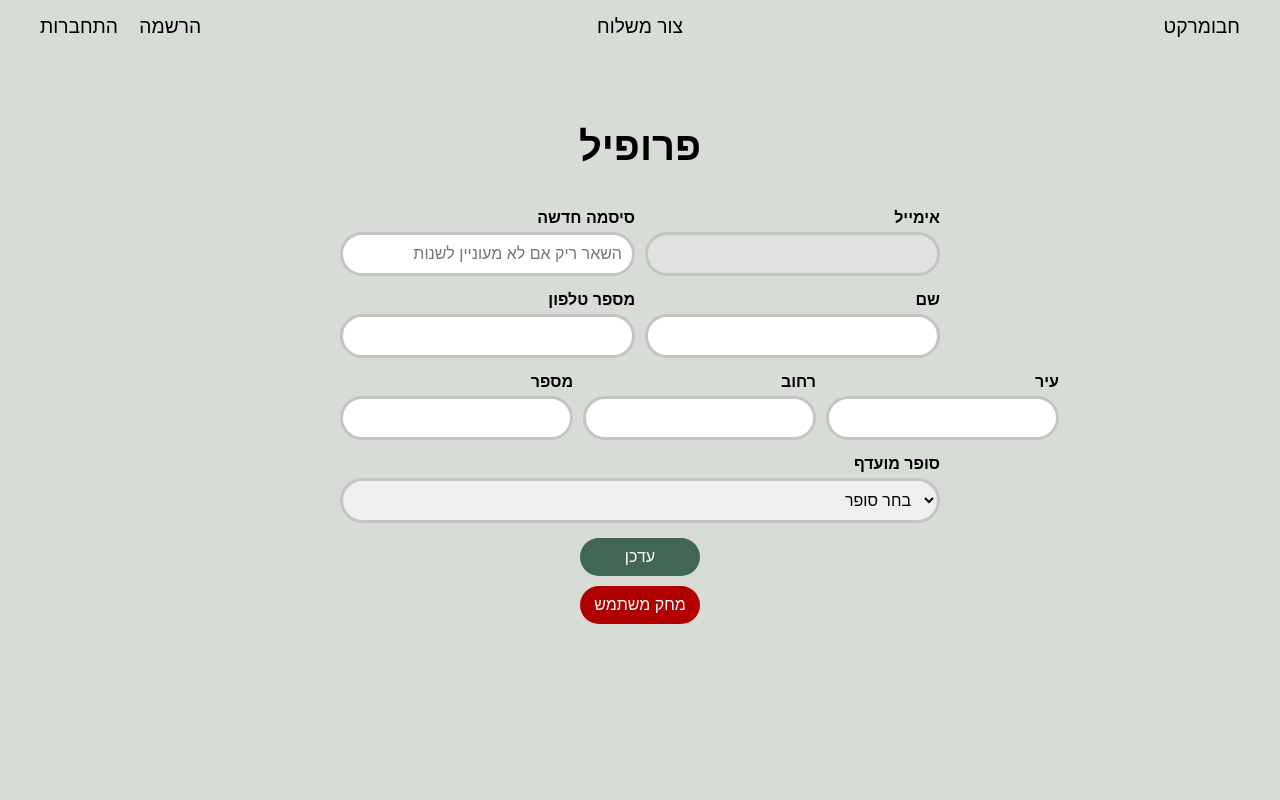
After one commit to NirMendelson/group1, a Flask app: template pages/profile/templates/profile.html in a window 1280 px wide. The commit adds this page. Run offline with Flask 3, Linux system fonts and the light colour scheme; the template is opened without the code that fills it, so the values that code supplies are empty; parts of the project's set-up code (start-up, migrations or seed data) failed here and were passed over.

Commit message:
added profile and logout

```diff
--- a/app.py
+++ b/app.py
@@ -1,12 +1,19 @@
+import os
 from flask import Flask
 from flask_cors import CORS
 from pages.delivery.delivery import delivery_bp
 from pages.signup.signup import signup_bp
 from pages.login.login import login_bp
 from pages.index.index import index_bp
+from pages.profile.profile import profile_bp  # Import the profile blueprint
 from utilities.db_connector import get_db  # Import the database connection utility
+from dotenv import load_dotenv
+
+load_dotenv()
 
 app = Flask(__name__)
+secret_key = os.getenv("SECRET_KEY")
+app.secret_key = secret_key  # For session support
 CORS(app)  # Enable CORS if needed
 
 # Database connection
@@ -17,10 +24,13 @@ app.register_blueprint(delivery_bp, url_prefix='/delivery')  # Routes under /del
 app.register_blueprint(signup_bp, url_prefix='/signup')      # Routes under /signup
 app.register_blueprint(login_bp, url_prefix='/login')        # Routes under /login
 app.register_blueprint(index_bp, url_prefix='/')             # Routes under /
+app.register_blueprint(profile_bp, url_prefix='/profile')    # Routes under /profile
 
 # Pass the database to each blueprint
 signup_bp.db = db
 login_bp.db = db
+delivery_bp.db = db
+profile_bp.db = db  # Add the database connection to the profile blueprint
 
 # Run the Flask App
 if __name__ == "__main__":
--- a/pages/index/templates/index.html
+++ b/pages/index/templates/index.html
@@ -20,10 +20,12 @@
       <h2>2. מחכים לוואצאפ על מציאת התאמה עבורכם</h2>
       <h2>3. מבצעים הזמנה משותפת</h2>
 
+      {% if not is_logged_in %}
       <div class="button-container">
         <a href="{{ url_for('signup.create_signup_page') }}" class="action-btn">הרשמה</a>
         <a href="{{ url_for('login.create_login_page') }}" class="action-btn">התחברות</a>
       </div>
+      {% endif %}
     </div>
   </body>
 </html>
--- /dev/null
+++ b/pages/profile/static/css/profile.css
@@ -0,0 +1,20 @@
+
+
+.delete-btn {
+    background-color: #b10000;
+    color: white;
+    font-family: "Assistant", sans-serif;
+    font-size: 1rem;
+    border: none;
+    border-radius: 500px;
+    padding: 10px;
+    cursor: pointer;
+    min-width: 120px;
+    display: block;
+    margin: 0 auto;
+    margin-top: 10px;
+}
+
+.delete-btn:hover {
+  background-color: #d32f2f;
+}
--- /dev/null
+++ b/pages/profile/templates/profile.html
@@ -0,0 +1,75 @@
+<!DOCTYPE html>
+<html lang="en">
+  <head>
+    <meta charset="UTF-8" />
+    <meta name="viewport" content="width=device-width, initial-scale=1.0" />
+    <title>פרופיל</title>
+    <link rel="stylesheet" href="{{ url_for('static', filename='css/base.css') }}">
+    <!-- Load signup.css first -->
+    <link rel="stylesheet" href="{{ url_for('signup.static', filename='css/signup.css') }}">
+    <!-- Then load profile-specific overrides -->
+    <link rel="stylesheet" href="{{ url_for('profile.static', filename='css/profile.css') }}">
+    <link rel="stylesheet" href="{{ url_for('static', filename='css/header.css') }}">
+
+  </head>
+  <body>
+    {% include 'components/header.html' %}
+    <div class="form-container">
+      <h1>פרופיל</h1>
+      <form id="profile-form">
+        <div class="form-row">
+          <div class="form-group">
+            <label for="password">סיסמה חדשה</label>
+            <input type="password" id="password" placeholder="השאר ריק אם לא מעוניין לשנות" />
+          </div>
+          <div class="form-group">
+            <label for="email">אימייל</label>
+            <input type="email" id="email" value="{{ customer['email'] }}" disabled />
+          </div>
+        </div>
+        <div class="form-row">
+          <div class="form-group">
+            <label for="phone">מספר טלפון</label>
+            <input type="tel" id="phone" value="{{ customer['phone'] }}" />
+          </div>
+          <div class="form-group">
+            <label for="name">שם</label>
+            <input type="text" id="name" value="{{ customer['name'] }}" />
+          </div>
+        </div>
+        <div class="form-row">
+          <div class="form-group">
+            <label for="number">מספר</label>
+            <input type="text" id="number" value="{{ customer['address']['number'] }}" />
+          </div>
+          <div class="form-group">
+            <label for="street">רחוב</label>
+            <input type="text" id="street" value="{{ customer['address']['street'] }}" />
+          </div>
+          <div class="form-group">
+            <label for="city">עיר</label>
+            <input type="text" id="city" value="{{ customer['address']['city'] }}" />
+          </div>
+        </div>
+        <div class="form-row">
+          <div class="form-group full-width">
+            <label for="supermarket">סופר מועדף</label>
+            <select id="supermarket">
+              <option value="">בחר סופר</option>
+              <option value="רמי לוי" {% if customer['supermarket'] == "רמי לוי" %}selected{% endif %}>רמי לוי</option>
+              <option value="שופרסל" {% if customer['supermarket'] == "שופרסל" %}selected{% endif %}>שופרסל</option>
+              <option value="ויקטורי" {% if customer['supermarket'] == "ויקטורי" %}selected{% endif %}>ויקטורי</option>
+              <option value="מחסני השוק" {% if customer['supermarket'] == "מחסני השוק" %}selected{% endif %}>מחסני השוק</option>
+            </select>
+          </div>
+        </div>
+        <button type="submit" class="action-btn">עדכן</button>
+        <button type="button" class="delete-btn">מחק משתמש</button>
+        <div id="error-message" class="error-message"></div>
+        <div id="success-message" class="success-message"></div>
+      </form>
+    </div>
+    <script src="{{ url_for('static', filename='components/header/static/js/header.js') }}"></script>
+    <script src="{{ url_for('profile.static', filename='js/profile.js') }}"></script>
+  </body>
+</html>
--- a/pages/signup/static/css/signup.css
+++ b/pages/signup/static/css/signup.css
@@ -1,4 +1,11 @@
-/* Form Container */
+html, body {
+  margin: 0;
+  padding: 0;
+  overflow: hidden;
+  width: 100%;
+  height: 100%;
+}
+
 .form-container {
   max-width: 600px;
   margin: 50px auto;
@@ -16,7 +23,6 @@
   margin-top: 0;
 }
 
-  /* Form Rows */
 .form-row {
   display: flex;
   gap: 10px;
--- a/pages/signup/templates/signup.html
+++ b/pages/signup/templates/signup.html
@@ -64,7 +64,6 @@
         <div id="success-message" class="success-message"></div>
       </form>
     </div>
-    <script src="{{ url_for('static', filename='components/header/static/js/header.js') }}"></script>
     <script src="{{ url_for('signup.static', filename='js/signup.js') }}"></script>
   </body>
 </html>
--- a/templates/components/header.html
+++ b/templates/components/header.html
@@ -1,7 +1,17 @@
 <header class="main-header">
   <div class="header-item left">
+    {% if is_logged_in %}
+      <div class="dropdown">
+        <a href="#" class="header-link dropdown-toggle">פרופיל</a>
+        <div class="dropdown-menu">
+          <a href="{{ url_for('profile.create_profile_page') }}" class="dropdown-item">פרופיל</a>
+          <a href="{{ url_for('login.logout') }}" class="dropdown-item">התנתק</a>
+        </div>
+      </div>
+    {% else %}
       <a href="{{ url_for('signup.create_signup_page') }}" class="header-link">הרשמה</a>
       <a href="{{ url_for('login.create_login_page') }}" class="header-link">התחברות</a>
+    {% endif %}
   </div>
   <div class="header-item center">
     <a href="{{ url_for('delivery.create_delivery_page') }}" class="header-link">צור משלוח</a>
```
Also changed, not shown: pages/delivery/delivery.py (+25 -10 lines), pages/delivery/static/js/create-delivery.js (+12 -1 lines), pages/index/index.py (+6 -2 lines), pages/login/login.py (+13 -3 lines), pages/profile/profile.py (added, +63 -0 lines), pages/profile/static/js/profile.js (added, +55 -0 lines), pages/signup/signup.py (+7 -12 lines), static/css/header.css (+42 -0 lines). Lines whose indentation alone changed are shown as unchanged.
